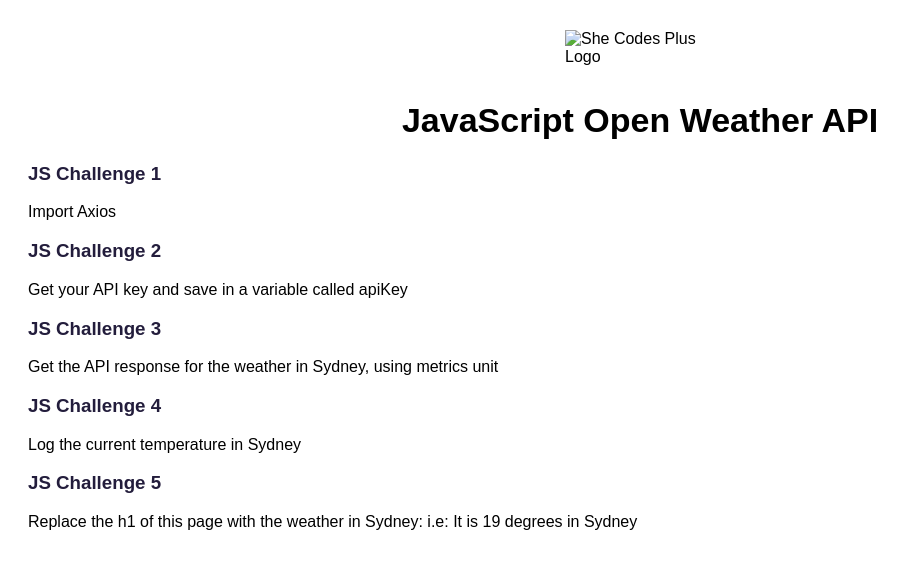
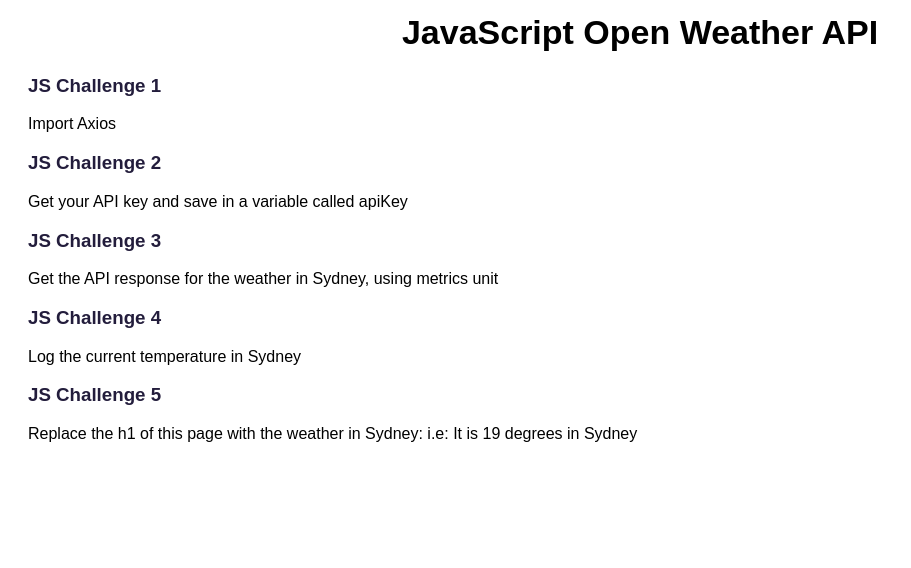
Before and after one commit to Sabrajnfz/My-Project, a plain HTML site: page weatherAPI.html in a window 1280 px wide. Shown: the whole page, without its empty margins (0-911 px from the left). Drawn offline with nearby package versions, Linux system fonts and the light colour scheme; no server answers.

Commit message:
Update weatherAPI.html

```diff
--- a/weatherAPI.html
+++ b/weatherAPI.html
@@ -8,7 +8,6 @@
   </head>
 
   <body>
-    <img src="" alt="She Codes Plus Logo" class="logo" />
     <h1 id="weather" class="weather-temperature">
       JavaScript Open Weather API
     </h1>
```
